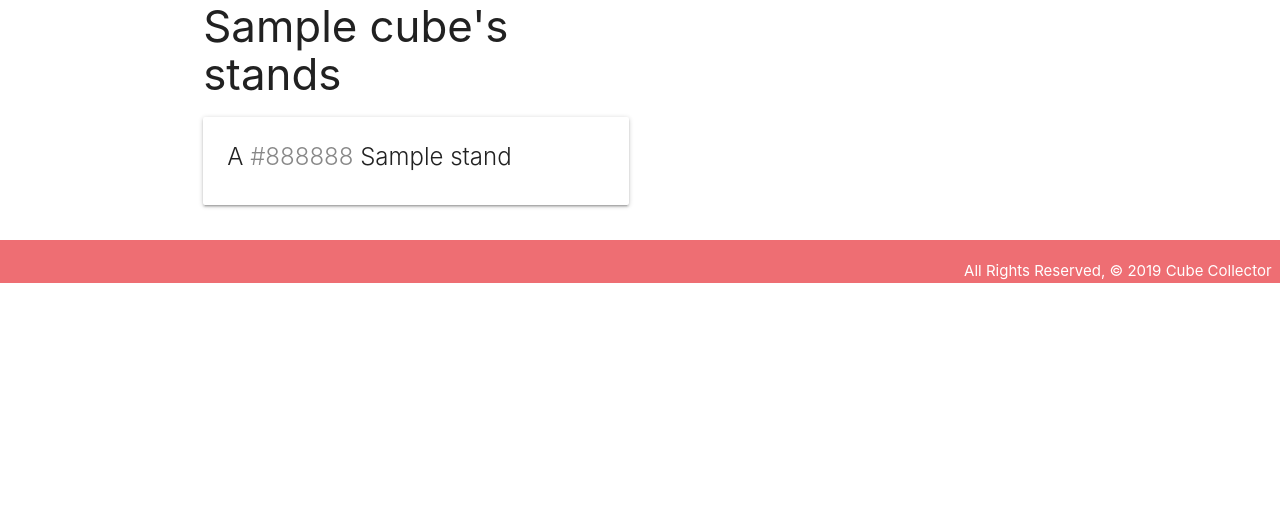
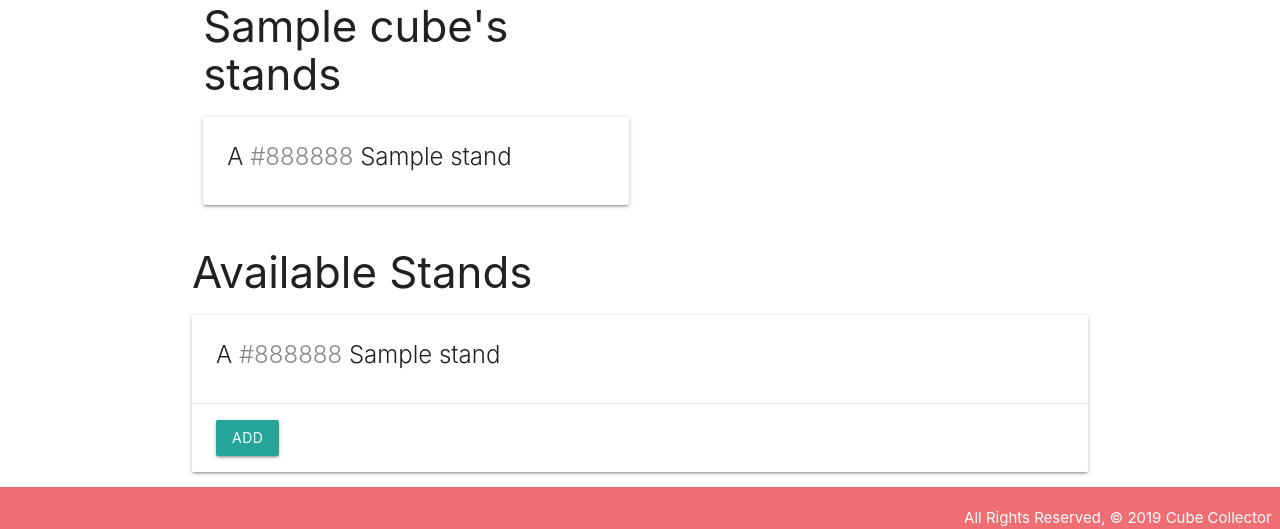
Before and after one commit to TuckTuckC/CubeCollector, a Django app: template main_app/templates/cubes/detail.html in a window 1280 px wide. Shown: the part 595-1124 px from the top of the page. Before the commit the page ends 878 px from the top, so only its background shows below. Run offline with Django 3.2, Linux system fonts and the light colour scheme; the template is opened without the code that fills it: values that come from a table or form of the project are taken from there, others are empty; tables that the repository leaves empty hold one stand-in row (values such as "Sample post").

Commit message:
added html for seeing stands that are not accociated with the specific cube in the details page

```diff
--- a/main_app/templates/cubes/detail.html
+++ b/main_app/templates/cubes/detail.html
@@ -59,6 +59,28 @@
   </div>
   <!-- Available stands will come after this line -->
 </div>
+  <div class="col s6">
+    <h3>Available Stands</h3>
+    {% if stands.count %}
+      {% for stand in stands.all %}
+        <div class="card">
+          <div class="card-content">
+            <span class="card-title">
+              A <span style="color: {{ stand.color }}">{{ stand.color }}</span> {{ stand.name }}
+            </span>
+          </div>
+          <div class="card-action">
+            <form action="" method="post">
+              {% csrf_token %}
+              <button type="submit" class="btn">Add</button>
+            </form>
+          </div>
+        </div>
+      {% endfor %}
+    {% else %}
+      <h5>{{cube.name}} Already Has All Stands Available</h5>
+    {% endif %}
+  </div>
 
 <script>
     var dateEl = document.getElementById('id_date');
```
